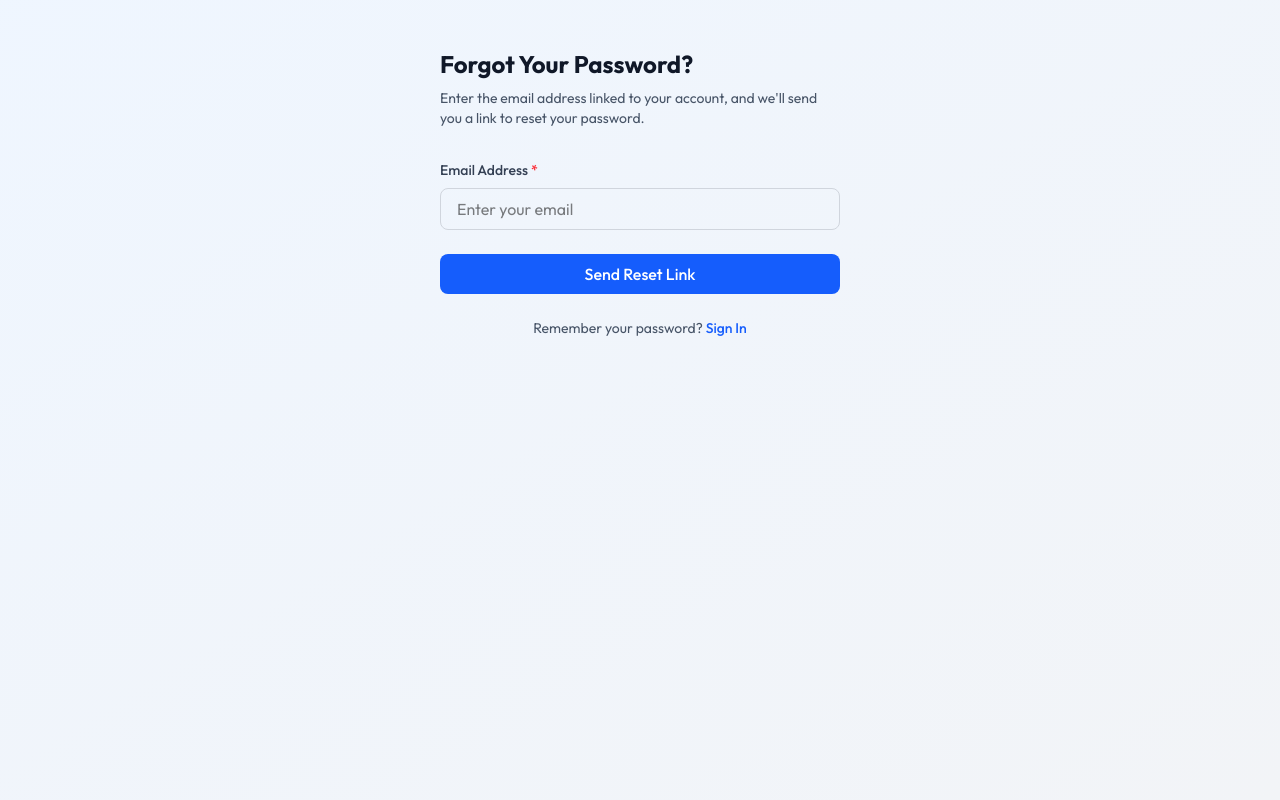
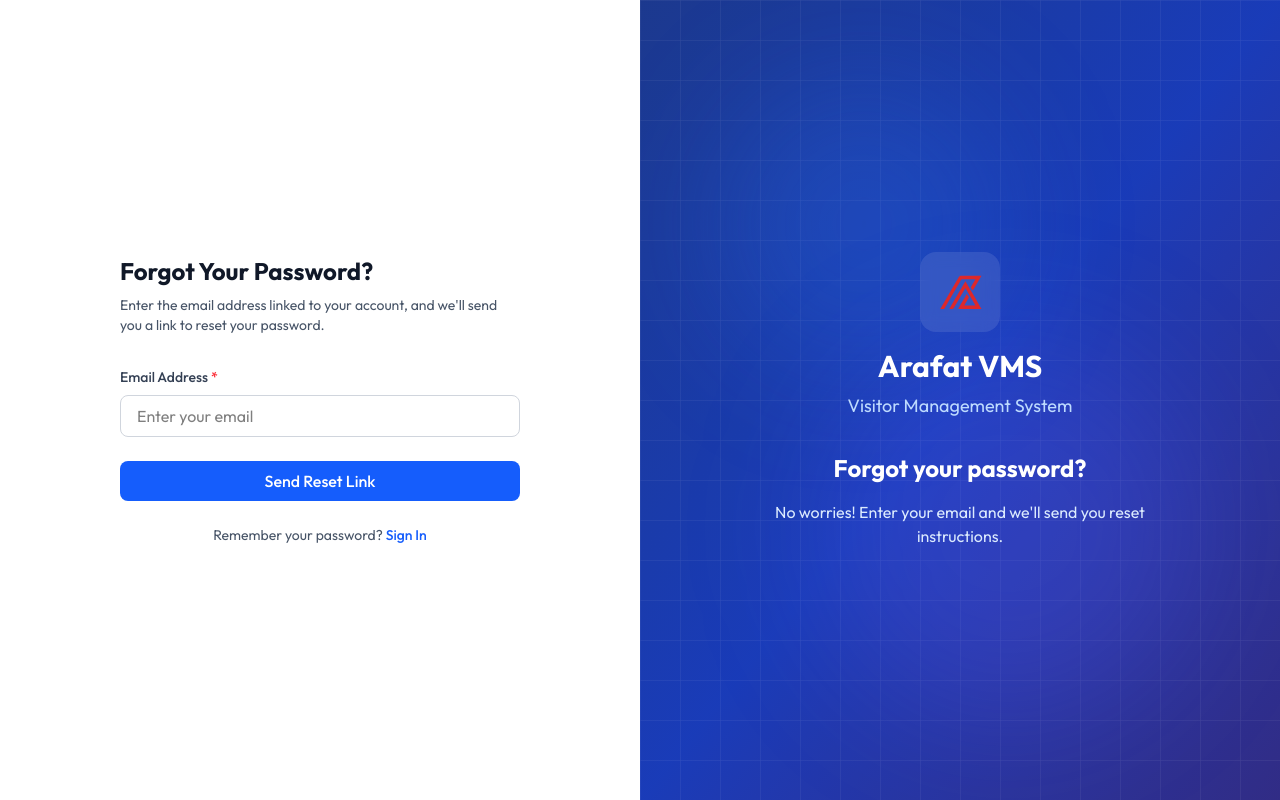
Before and after one commit to dev-noaman/arafatvisitor, a React (Vite) app in the folder admin/: page /admin/forgot-password in a window 1280 px wide. Built offline with nearby package versions, Linux system fonts and the light colour scheme.

Commit message:
feat: add branded side panel to forgot password page matching login design
Co-Authored-By: Claude Opus 4.6 <noreply@anthropic.com>

```diff
--- a/admin/src/pages/auth/ForgotPassword.tsx
+++ b/admin/src/pages/auth/ForgotPassword.tsx
@@ -1,9 +1,54 @@
 import { ForgotPasswordForm } from '@/components/auth/ForgotPasswordForm'
+import logo from '@/assets/logo.svg?url'
 
 export default function ForgotPassword() {
   return (
-    <div className="min-h-screen bg-gradient-to-br from-blue-50 to-gray-100">
-      <ForgotPasswordForm />
+    <div className="relative min-h-screen bg-white">
+      <div className="relative flex flex-col justify-center w-full min-h-screen lg:flex-row">
+        {/* Left Side - Form */}
+        <div className="flex flex-col flex-1 p-6 lg:p-0">
+          <ForgotPasswordForm />
+        </div>
+
+        {/* Right Side - Branding */}
+        <div className="hidden lg:flex lg:w-1/2 bg-gradient-to-br from-blue-900 via-blue-800 to-indigo-900 items-center justify-center relative overflow-hidden">
+          {/* Grid Pattern Background */}
+          <div className="absolute inset-0 opacity-10">
+            <svg className="w-full h-full" xmlns="http://www.w3.org/2000/svg">
+              <defs>
+                <pattern id="grid" width="40" height="40" patternUnits="userSpaceOnUse">
+                  <path d="M 40 0 L 0 0 0 40" fill="none" stroke="white" strokeWidth="1"/>
+                </pattern>
+              </defs>
+              <rect width="100%" height="100%" fill="url(#grid)" />
+            </svg>
+          </div>
+
+          {/* Decorative Circles */}
+          <div className="absolute top-20 left-20 w-72 h-72 bg-blue-500/20 rounded-full blur-3xl"></div>
+          <div className="absolute bottom-20 right-20 w-96 h-96 bg-indigo-500/20 rounded-full blur-3xl"></div>
+
+          {/* Content */}
+          <div className="relative z-10 flex flex-col items-center max-w-md px-8 text-center">
+            {/* Logo */}
+            <div className="mb-8">
+              <div className="w-20 h-20 bg-white/10 backdrop-blur-sm rounded-2xl flex items-center justify-center mb-4 mx-auto">
+                <img src={logo} className="w-12 h-12" alt="Logo" />
+              </div>
+              <h2 className="text-3xl font-bold text-white mb-2">Arafat VMS</h2>
+              <p className="text-blue-200 text-lg">Visitor Management System</p>
+            </div>
+
+            {/* Tagline */}
+            <div className="space-y-4">
+              <h3 className="text-2xl font-bold text-white">Forgot your password?</h3>
+              <p className="text-blue-100">
+                No worries! Enter your email and we'll send you reset instructions.
+              </p>
+            </div>
+          </div>
+        </div>
+      </div>
     </div>
   )
 }
```
